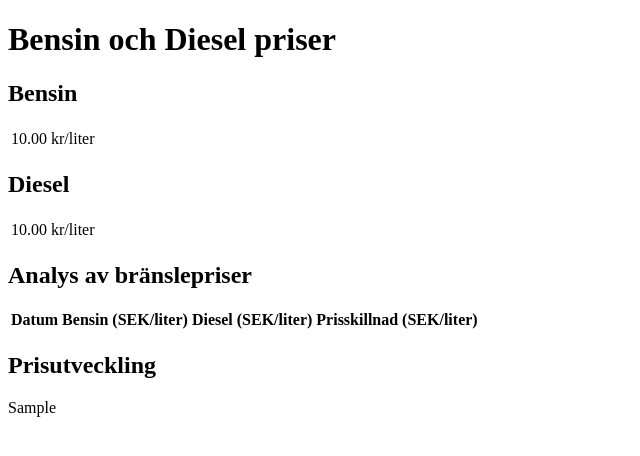
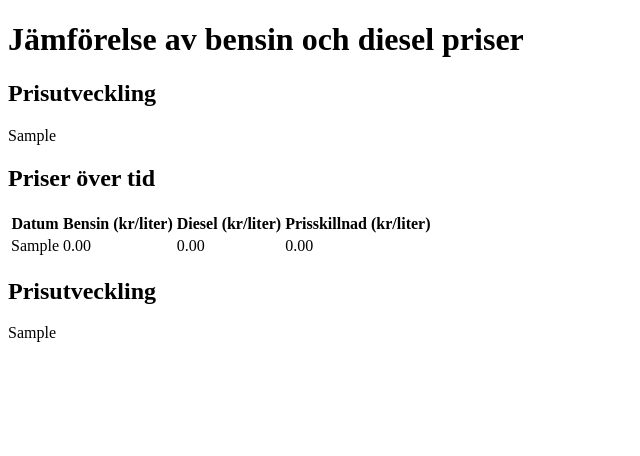
Before and after one commit to morganwf00/Programmering2Grupp, a Flask app: template templates/jamforelse.html in a window 1280 px wide. Shown: the part 26-482 px from the top of the page, without its empty margins (0-640 px from the left). Run offline with Flask 3, Linux system fonts and the light colour scheme; the template is opened without the code that fills it: most values are stand-ins (such as "Sample title", 1, 10 or a date in 2020); lists and menus that the app fills with data are empty.

Commit message:
Uppdaterat version med tydlig jämförelse tabell och diagram

```diff
--- /dev/null
+++ b/requirements.dev.txt
@@ -0,0 +1,2 @@
+pytest==9.1.1
+ruff==0.17.1
--- a/requirements.txt
+++ b/requirements.txt
@@ -11,10 +11,8 @@ MarkupSafe==3.0.4
 packaging==26.3
 pluggy==1.7.0
 Pygments==2.21.0
-pytest==9.1.1
 requests==2.34.2
-ruff==0.17.1
 urllib3==2.8.0
 Werkzeug==3.1.9
-plotly
-pandas
+plotly==7.1.0
+pandas==3.1.0
--- a/templates/jamforelse.html
+++ b/templates/jamforelse.html
@@ -1,40 +1,31 @@
 {% extends "base.html" %}
 
 {% block content %}
-<h1>Bensin och Diesel priser</h1>
+<h1>Jämförelse av bensin och diesel priser</h1>
 
-<h2>Bensin</h2>
+<h2>Prisutveckling</h2>
+{{ diagram1 | safe }}
+
+<h2>Priser över tid</h2>
 <table>
-    {% for pris in bensin %}
-    <tr>
-        <td>{{ "%.2f"|format(pris) }} kr/liter</td>
-    </tr>
-    {% else %}
-    <tr><td>Ingen data</td></tr>
-    {% endfor %}
-</table>
-
-<h2>Diesel</h2>
-<table>
-    {% for pris in diesel %}
-    <tr>
-        <td>{{ "%.2f"|format(pris) }} kr/liter</td>
-    </tr>
-    {% else %}
-    <tr><td>Ingen data</td></tr>
-    {% endfor %}
-</table>
-
-<h2>Analys av bränslepriser</h2>
-<table>
-    <thread>
+    <thead>
         <tr>
             <th>Datum</th>
-            <th>Bensin (SEK/liter)</th>
-            <th>Diesel (SEK/liter)</th>
-            <th>Prisskillnad (SEK/liter)</th>
+            <th>Bensin (kr/liter)</th>
+            <th>Diesel (kr/liter)</th>
+            <th>Prisskillnad (kr/liter)</th>
         </tr>
-    </thread>
+    </thead>
+    <tbody>
+        {% for i in range(analys_datum|length) %}
+        <tr>
+            <td>{{ analys_datum[i] }}</td>
+            <td>{{ "%.2f"|format(analys_bensin[i]) }}</td>
+            <td>{{ "%.2f"|format(analys_diesel[i]) }}</td>
+            <td>{{ "%.2f"|format(analys_skillnad[i]) }}</td>
+        </tr>
+        {% endfor %}
+    </tbody>
 </table>
 
 <h2>Prisutveckling</h2>
```
